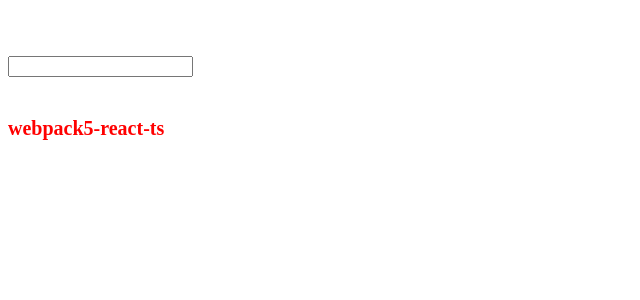
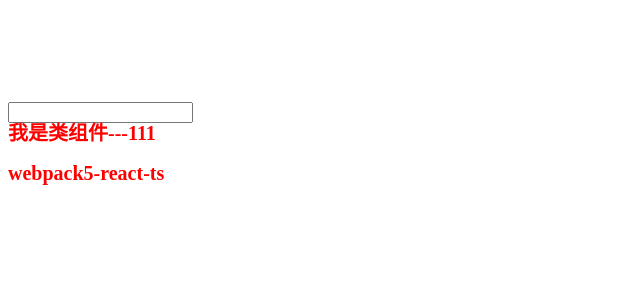
Before and after one commit to DerekRayna/derek-create-react, a React app: page / in a window 1280 px wide. Shown: the top 300 px of the page, without its empty margins (0-640 px from the left). Built offline with nearby package versions, Linux system fonts and the light colour scheme.

Commit message:
feat: babel处理js非标准语法

```diff
--- a/babel.config.js
+++ b/babel.config.js
@@ -17,4 +17,5 @@ module.exports = {
     "@babel/preset-react",
     "@babel/preset-typescript",
   ],
+  plugins: [["@babel/plugin-proposal-decorators", { legacy: true }]],
 };
--- a/package.json
+++ b/package.json
@@ -18,6 +18,7 @@
   "license": "ISC",
   "devDependencies": {
     "@babel/core": "^7.18.2",
+    "@babel/plugin-proposal-decorators": "^7.18.2",
     "@babel/preset-env": "^7.18.2",
     "@babel/preset-react": "^7.17.12",
     "@babel/preset-typescript": "^7.17.12",
--- a/src/App.tsx
+++ b/src/App.tsx
@@ -2,11 +2,13 @@
 import React, { useState } from "react";
 import "./app.css";
 import "./app.less";
+import DcClass from "./components/Class";
 
 function App() {
   const [val, setVal] = useState<string | undefined>(undefined);
   return (
     <>
+      <DcClass></DcClass>
       <h2>webpack5-react-ts</h2>
       <p>{val}</p>
       <input
--- /dev/null
+++ b/src/components/Class.tsx
@@ -0,0 +1,17 @@
+import React, { PureComponent } from "react";
+
+// 装饰器为,组件添加age属性
+function addAge(Target: Function) {
+  Target.prototype.age = 111;
+}
+// 使用装饰圈
+@addAge
+class DcClass extends PureComponent {
+  age?: number;
+
+  render() {
+    return <h2>我是类组件---{this.age}</h2>;
+  }
+}
+
+export default DcClass;
--- a/tsconfig.json
+++ b/tsconfig.json
@@ -14,7 +14,8 @@
     "resolveJsonModule": true,
     "isolatedModules": true,
     "noEmit": true,
-    "jsx": "react" // react18这里也可以改成react-jsx
+    "jsx": "react", // react18这里也可以改成react-jsx
+    "experimentalDecorators": true
   },
   "include": ["./src"]
 }
```
Also changed, not shown: 1 other file (tests, documents, lock files or other folders).
